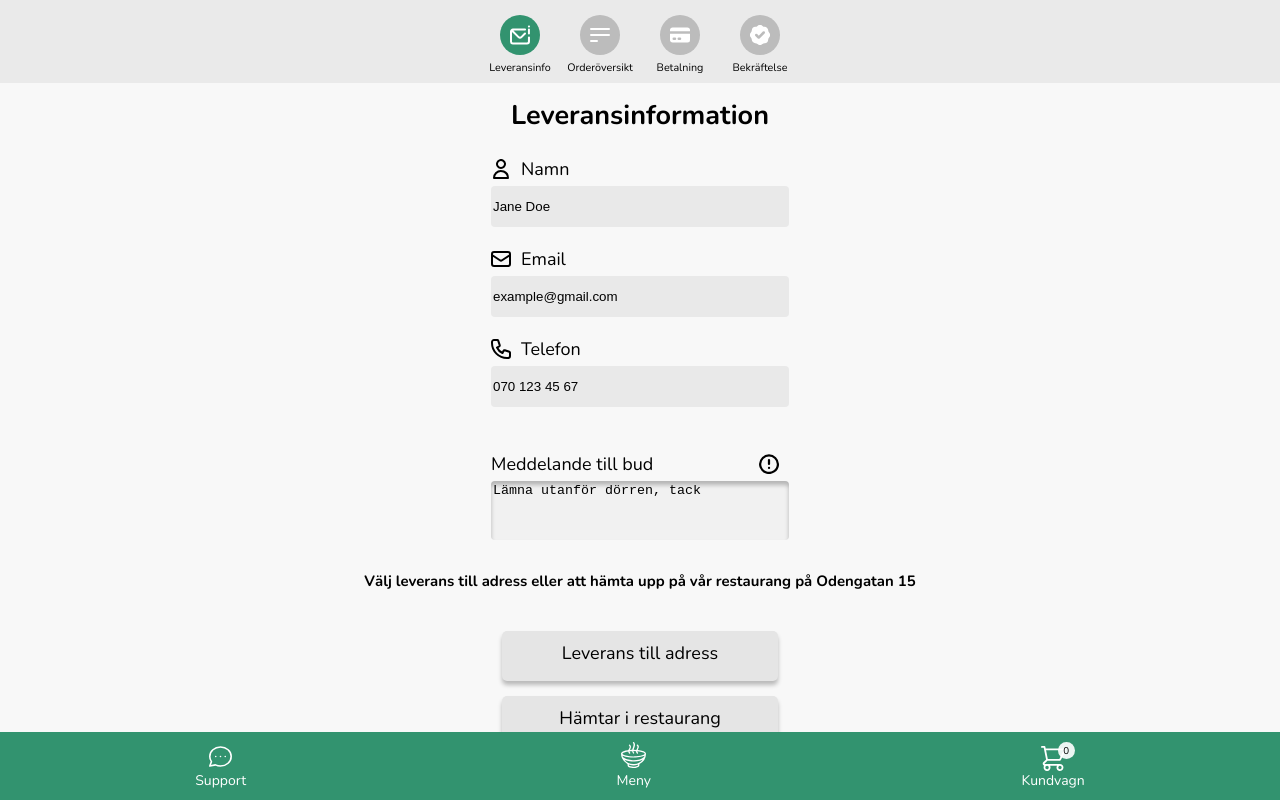
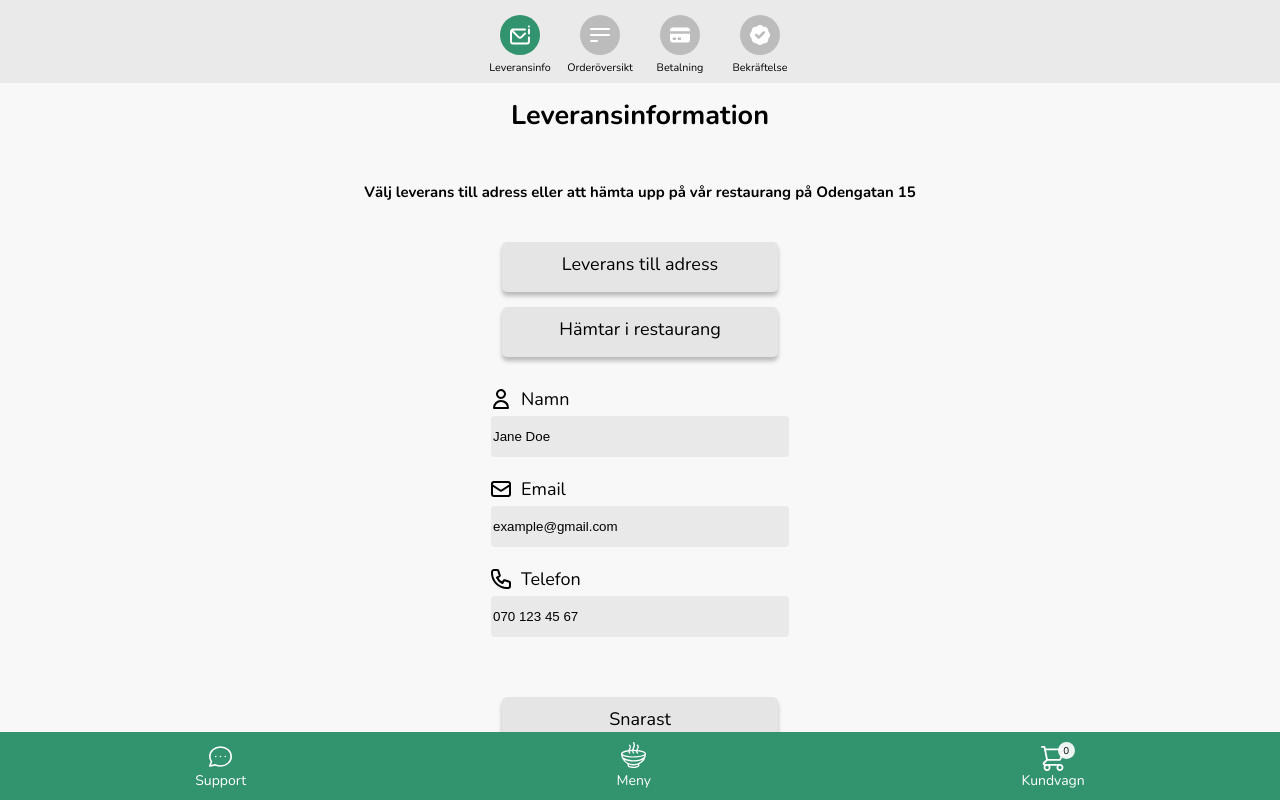
Before and after one commit to martin-linden/SouperHealthy, an Angular app: page /delivery-info in a window 1280 px wide. Shown: the top 800 px of the page. Built offline with nearby package versions, Linux system fonts and the light colour scheme.

Commit message:
wizzard fix + conditiional render in forms

```diff
--- a/src/app/components/wizard/wizard.component.html
+++ b/src/app/components/wizard/wizard.component.html
@@ -13,7 +13,7 @@
             <p>Orderöversikt</p>
         </div>
         <div class="content">
-            <div class="circle" [style.background]="thirdCircle()">
+            <div class="circle" [style.background]="secondCircle()">
                 <img src="../../../assets/images/svg/card.svg" id="icon">
             </div>
             <p>Betalning</p>
--- a/src/app/pages/delivery-info/delivery-info.component.html
+++ b/src/app/pages/delivery-info/delivery-info.component.html
@@ -1,6 +1,15 @@
 <app-wizard></app-wizard>
 <form #f="ngForm" [ngFormOptions]="{updateOn: 'blur'}">
     <h2>Leveransinformation</h2>
+    <h5>Välj leverans till adress eller att hämta upp på vår restaurang på Odengatan 15</h5>
+    <div class="delivery-option">
+
+        <input type="radio" id="adress" name="deliveryOption" value="Leverans till adress" ngModel>
+        <label (click)="showMessage()" for="adress">Leverans till adress</label><br>
+
+       <input  type="radio" id="get" name="deliveryOption" value="Hämtar i restaurang" ngModel>
+        <label for="get">Hämtar i restaurang</label><br>
+    </div>
     <div class="delivery-info-container">
          <div class="input-container">
             <div class="input-content-container">
@@ -27,7 +36,7 @@
         </div>
         </div>
 
-
+  <ng-container *ngIf="message">
     <div class="textarea-main">
         <div class="textarea-container">
             <div class="textarea-content-container">
@@ -37,15 +46,8 @@
             <textarea class="text"  name="textarea" placeholder="Extra information till bud (portkod, våning, mm)" ngModel="Lämna utanför dörren, tack"></textarea>
         </div>
     </div>
-    <h5>Välj leverans till adress eller att hämta upp på vår restaurang på Odengatan 15</h5>
-    <div class="delivery-option">
+</ng-container>
 
-        <input type="radio" id="adress" name="deliveryOption" value="Leverans till adress" ngModel>
-        <label for="adress">Leverans till adress</label><br>
-
-       <input  type="radio" id="get" name="deliveryOption" value="Hämtar i restaurang" ngModel>
-        <label for="get">Hämtar i restaurang</label><br>
-    </div>
 
     <div class="delivery-option">
 
@@ -53,10 +55,11 @@
         <label for="asap">Snarast</label><br>
 
         <input type="radio" id="other" name="deliveryTime" value="Annat datum/tid" ngModel>
-        <label for="other">Annat datum/tid</label><br>
+        <label (click)="show()" for="other">Annat datum/tid</label><br>
 
     </div>
 
+<ng-container *ngIf="hidden">
     <h5>Välj leveransdag</h5>
     <input type="date" id="birthday" name="date" ngModel>
 
@@ -88,6 +91,7 @@
             </div>
             </div>
         </div>
+    </ng-container>
         <a routerLink="/order-overview">
     <button type=submit (click)="submit(f.value)">Nästa</button>
         </a>
--- a/src/app/pages/delivery-info/delivery-info.component.scss
+++ b/src/app/pages/delivery-info/delivery-info.component.scss
@@ -232,4 +232,7 @@ form {
   ::-webkit-calendar-picker-indicator {
     color: green;
   }
+
+  #other {
+  }
 }
--- a/src/app/pages/delivery-info/delivery-info.component.ts
+++ b/src/app/pages/delivery-info/delivery-info.component.ts
@@ -13,6 +13,9 @@ export class DeliveryInfoComponent implements OnInit {
   localData: any
   localFormData: any
   testValue: boolean;
+  hidden: string;
+  message: string;
+
 
   /* CheckedValue: boolean */
 
@@ -24,11 +27,21 @@ export class DeliveryInfoComponent implements OnInit {
     localStorage.setItem('data',JSON.stringify(value));
   }
 
+  showMessage(){
+    localStorage.setItem('message', 'message')
+    this.message = localStorage.getItem('message')
+  }
+
+  show(){
+    localStorage.setItem('hidden', 'hidden')
+    this.hidden = localStorage.getItem('hidden')
+
+  }
 
 
-changeSelect(value) {
-  console.log(value);
-}
+
+
+
 
 
   constructor(public router: Router,) {
```
